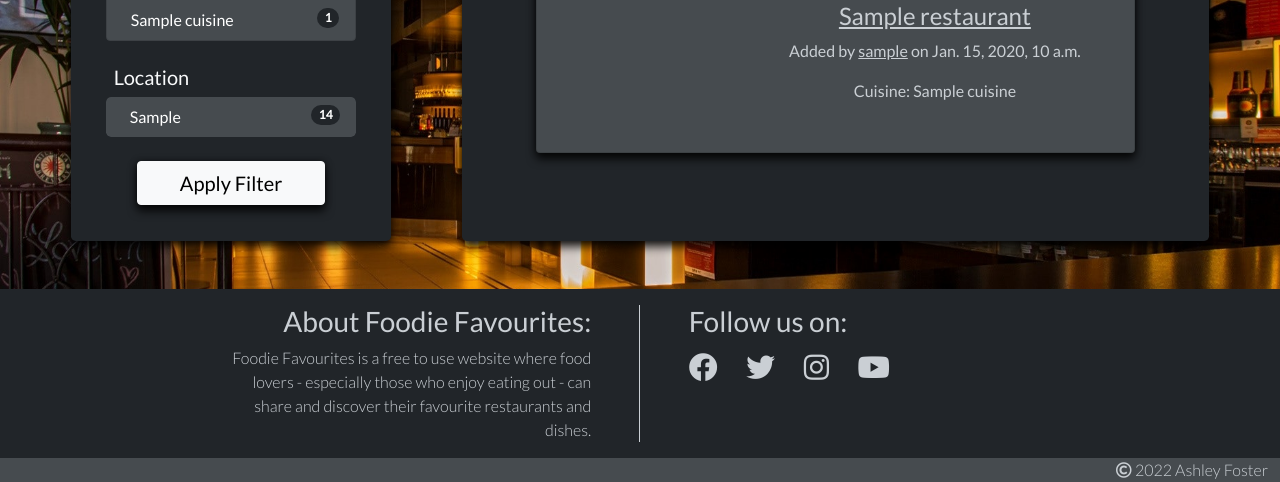
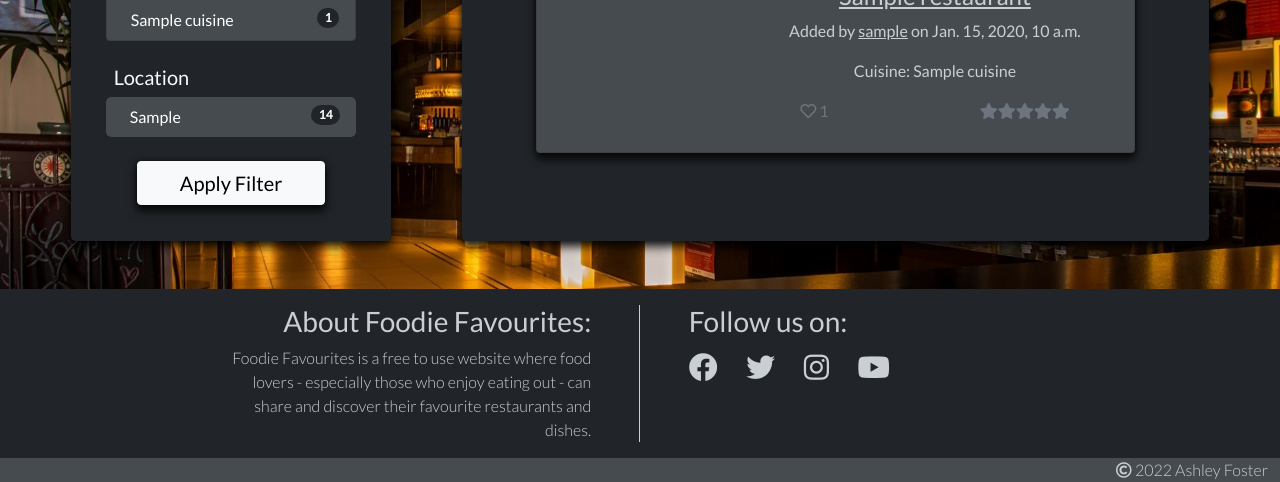
Before and after one commit to AshFoster/foodie-favourites, a Django app: page /restaurants/ in a window 1280 px wide. Shown: the part 366-848 px from the top of the page. Run offline with Django 3.2, Linux system fonts and the light colour scheme; tables that the repository leaves empty hold one stand-in row (values such as "Sample post").

Commit message:
Add number of favourites and ratings to restaurant cards on restaurant.html

```diff
--- a/static/css/style.css
+++ b/static/css/style.css
@@ -132,6 +132,11 @@ main {
     right: 10px;
 }
 
+.favourites-rating {
+    position: absolute;
+    bottom: 0;
+}
+
 
 /* ---------------------------------------------------- BASE.HTML styles */
 
@@ -191,6 +196,14 @@ footer .vr {
 @media screen and (max-width: 368px) {
     .fs-small-custom button {
         font-size: .8em !important;
+    }
+
+    .favourties-rating,
+    .favourties-span,
+    .rating-span {
+        display: block !important;
+        margin-left: 0 !important;
+        margin-right: 0 !important;
     }
 }
 
--- a/templates/restaurants.html
+++ b/templates/restaurants.html
@@ -47,12 +47,19 @@
                                     <a href="#" class="link-custom">
                                         <h4 class="card-title">{{ restaurant.name }}</h4>
                                     </a>
-                                    <p class="card-text">
+                                    <p class="card-text my-">
                                         Added by
                                         <a href="#" class="link-custom">{{ restaurant.author }}</a>
                                         on {{ restaurant.created_on }}
                                     </p>
                                     <p class="card-text">Cuisine: {{ restaurant.list_cuisines }}</p>
+                                    <p class="text-muted d-flex justify-content-between mt-3 mb-0 favourties-rating">
+                                        <span class="favourties-span ms-3 ms-sm-5"><i class="far fa-heart"></i>
+                                            {{ restaurant.number_of_favourites }}</span>
+                                        <span class="rating-span me-3 me-sm-5"><i class="fas fa-star"></i><i
+                                                class="fas fa-star"></i><i class="fas fa-star"></i><i
+                                                class="fas fa-star"></i><i class="fas fa-star"></i> </span>
+                                    </p>
                                 </div>
                             </div>
                         </div>
@@ -64,10 +71,14 @@
             <nav aria-label="Page navigation">
                 <ul class="pagination justify-content-center my-2">
                     {% if page_obj.has_previous %}
-                    <li><a href="?page={{ page_obj.previous_page_number }}" class="page-link bg-light text-dark rounded-3 fw-bold box-shadow-custom">&laquo; PREV </a></li>
+                    <li><a href="?page={{ page_obj.previous_page_number }}"
+                            class="page-link bg-light text-dark rounded-3 fw-bold box-shadow-custom">&laquo; PREV </a>
+                    </li>
                     {% endif %}
                     {% if page_obj.has_next %}
-                    <li><a href="?page={{ page_obj.next_page_number }}" class="page-link bg-light text-dark rounded-3 fw-bold box-shadow-custom"> NEXT &raquo;</a></li>
+                    <li><a href="?page={{ page_obj.next_page_number }}"
+                            class="page-link bg-light text-dark rounded-3 fw-bold box-shadow-custom"> NEXT &raquo;</a>
+                    </li>
                     {% endif %}
                 </ul>
             </nav>
```
